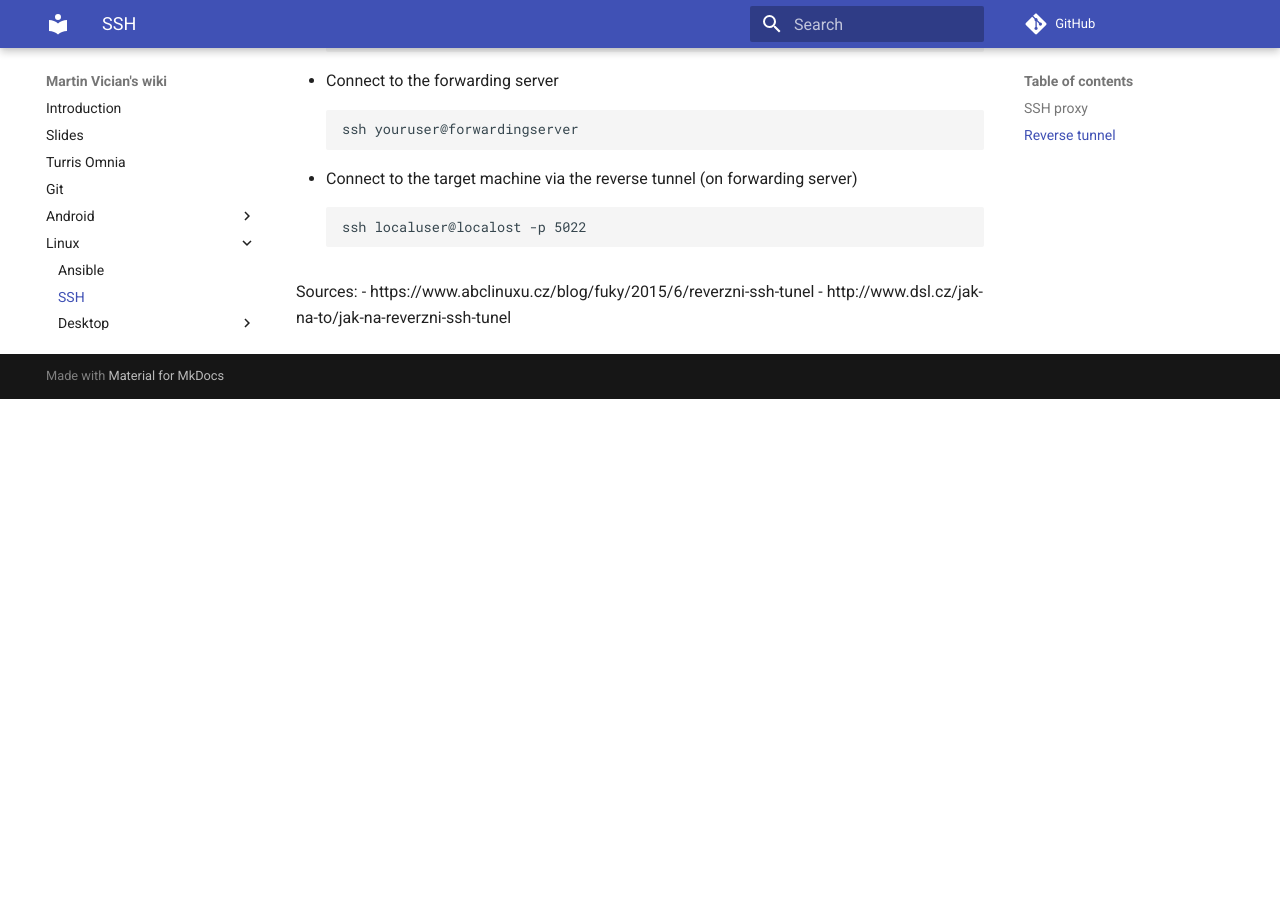
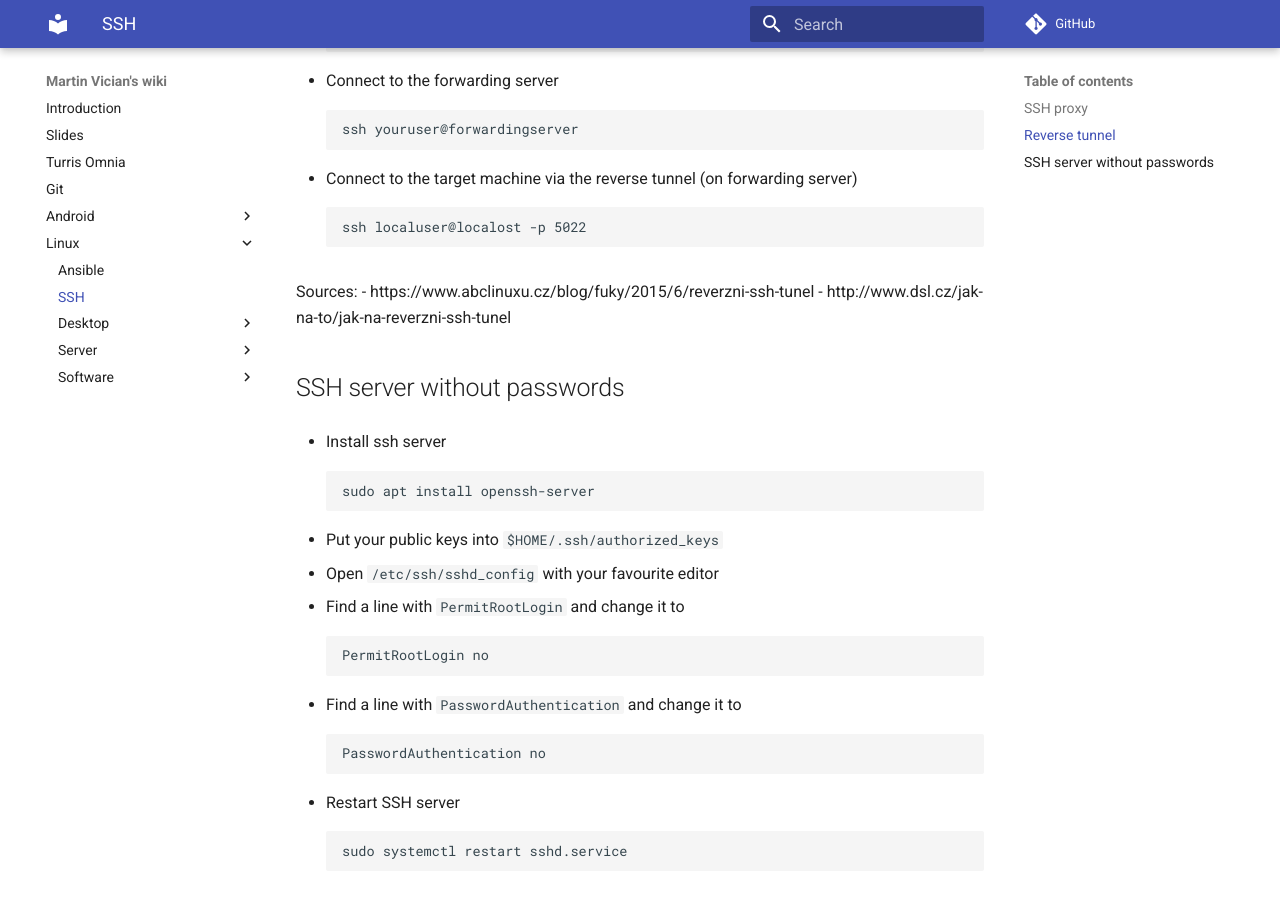
Before and after one commit to vician/wiki, an MkDocs documentation site: the page built from docs/Linux/SSH.md, in a window 1280 px wide and 900 px high, scrolled down 524 px. Built offline with MkDocs 1.6.1 and Material for MkDocs 9.7.7, drawn with Linux system fonts in a browser that asks for light colours; comment, search, counter and statistics services are not loaded; before the commit the page ends 923 px from its top, so only the background shows below that.

Commit message:
ssh server

```diff
--- a/docs/Linux/SSH.md
+++ b/docs/Linux/SSH.md
@@ -24,3 +24,23 @@
 Sources:
 - https://www.abclinuxu.cz/blog/fuky/2015/6/reverzni-ssh-tunel
 - http://www.dsl.cz/jak-na-to/jak-na-reverzni-ssh-tunel
+
+## SSH server without passwords
+
+- Install ssh server
+
+		sudo apt install openssh-server
+
+- Put your public keys into `$HOME/.ssh/authorized_keys`
+- Open `/etc/ssh/sshd_config` with your favourite editor
+- Find a line with `PermitRootLogin` and change it to
+
+		PermitRootLogin no
+
+- Find a line with `PasswordAuthentication` and change it to
+
+		PasswordAuthentication no
+
+- Restart SSH server
+
+		sudo systemctl restart sshd.service
```
